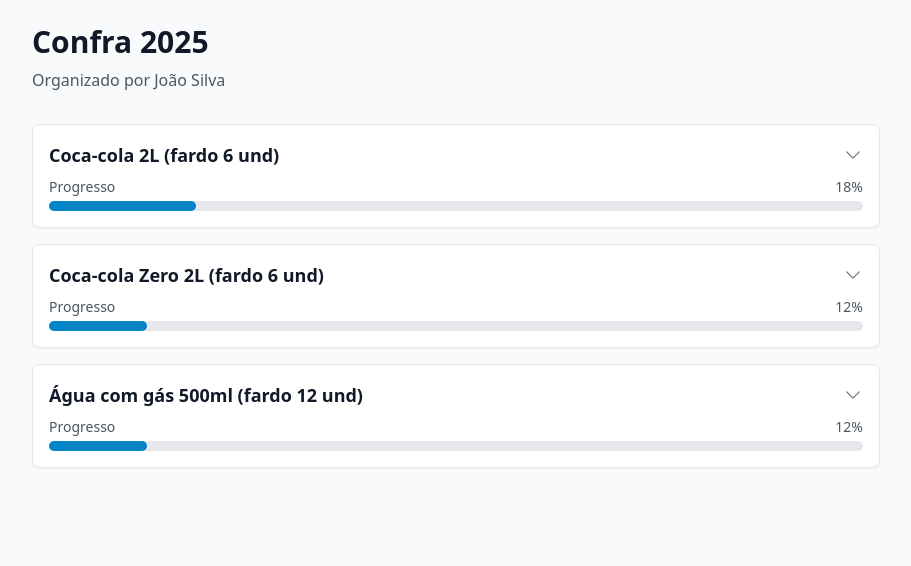
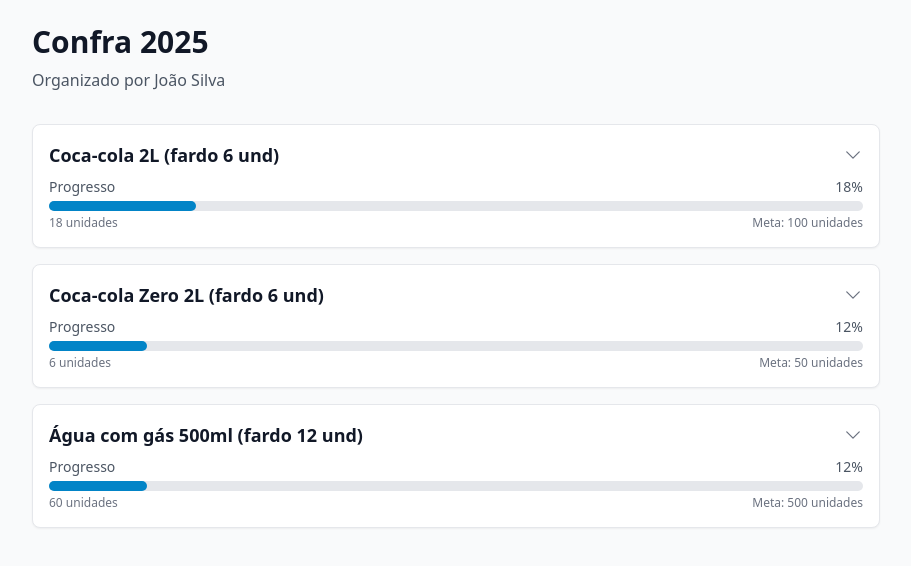
Before and after one commit to mwndl/collab-list, a Vue app: page /list/mock in a window 1280 px wide. Shown: the top 566 px of the page, without its empty margins (184-1095 px from the left). Built offline with nearby package versions, Linux system fonts and the light colour scheme.

Commit message:
feat: add target and achieved quantities to list items

```diff
--- a/src/views/MockList.vue
+++ b/src/views/MockList.vue
@@ -21,6 +21,10 @@
           <div class="w-full bg-gray-200 rounded-full h-2.5">
             <div class="bg-primary-600 h-2.5 rounded-full transition-all duration-300"
                  :style="{ width: calculateProgress(item) + '%' }"></div>
+          </div>
+          <div class="flex justify-between text-xs text-gray-500 mt-1">
+            <span>{{ calculateTotal(item) }} unidades</span>
+            <span>Meta: {{ item.target }} unidades</span>
           </div>
         </div>
 
@@ -127,6 +131,10 @@
   return Math.min(Math.round((total / item.target) * 100), 100)
 }
 
+const calculateTotal = (item) => {
+  return item.contributions.reduce((sum, c) => sum + c.quantity, 0)
+}
+
 const toggleItem = (itemId) => {
   const item = items.value.find(i => i.id === itemId)
   if (item) {
```
